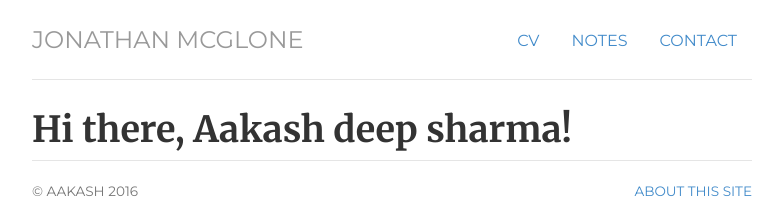
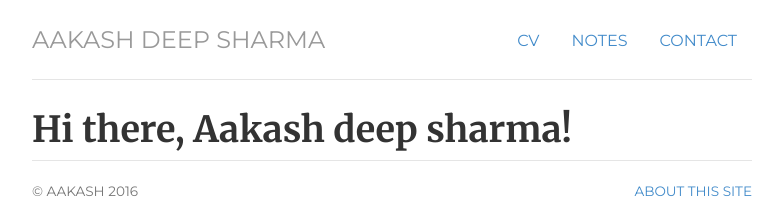
Before and after one commit to aakash-deep-sharma/aakash-deep-sharma.github.io, a Jekyll site: the page built from index.html, in a window 1280 px wide. Shown: the top 221 px of the page, without its empty margins (248-1031 px from the left). Built offline with Jekyll 4.4.1, drawn with Linux system fonts in a browser that asks for light colours.

Commit message:
Update header.html

```diff
--- a/_includes/header.html
+++ b/_includes/header.html
@@ -5,5 +5,5 @@
 		<li class="{{ page.notes }}"><a href="/notes" title="Notes">Notes</a></li>
 		<li class="{{ page.contact }}"><a href="/contact" title="Contact">Contact</a></li>
 	</ul>
-	<h3 class="text-muted"><a href="/">Jonathan McGlone</a></h3>
+	<h3 class="text-muted"><a href="/">Aakash Deep Sharma</a></h3>
 </div> <!-- /header -->
```
